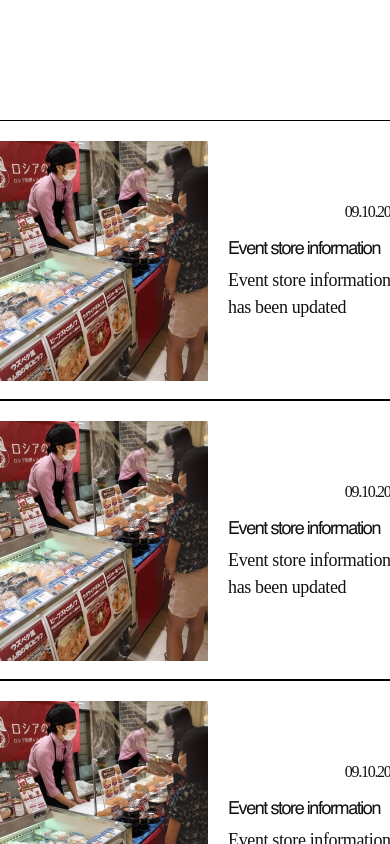
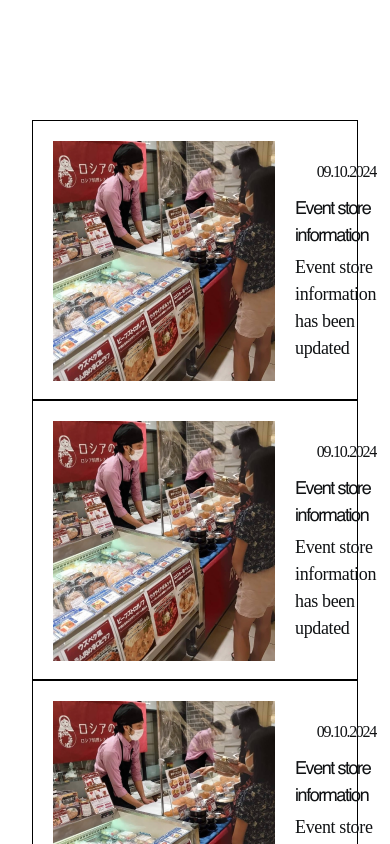
Before and after one commit to MAYMAYcats/rogovski, a Next.js app: page / in a window 390 px wide. Shown: the part 6040-6884 px from the top of the page. Built offline with nearby package versions, Linux system fonts and the light colour scheme.

Commit message:
update for mobile version

```diff
--- a/src/app/styles/animation.css
+++ b/src/app/styles/animation.css
@@ -10,8 +10,30 @@
     margin: 100px 0 0 0;
 }
 
-
 .animation {
     display: flex;
     justify-content: center;
 }
+
+@media (max-width: 768px) {
+    .animationContainer {
+        position: relative;
+        width: 100%;
+        left: 0; /* Offset the container from the left */
+        z-index: 1; /* Ensure it's behind .ssibal */
+        justify-content: center;
+        display: flex;
+        flex-direction: column;
+        margin: 100px 0 0 0;
+    }
+
+    .animation {
+        display: flex;
+        justify-content: center;
+    }
+
+    .video {
+        width: 100%;
+    }
+
+}
--- a/src/app/styles/news.module.css
+++ b/src/app/styles/news.module.css
@@ -14,11 +14,12 @@
 .newsImage{
     display: flex;
     flex-direction: row;
-    width: 460px;
+    max-width: 460px;
+    width: 100%;
     height: 280px;
     padding: 20px;
     gap: 20px;
-    border: 1px solid #000;
+    border: 1px solid black;
 }
 
 .newsContents {
```
